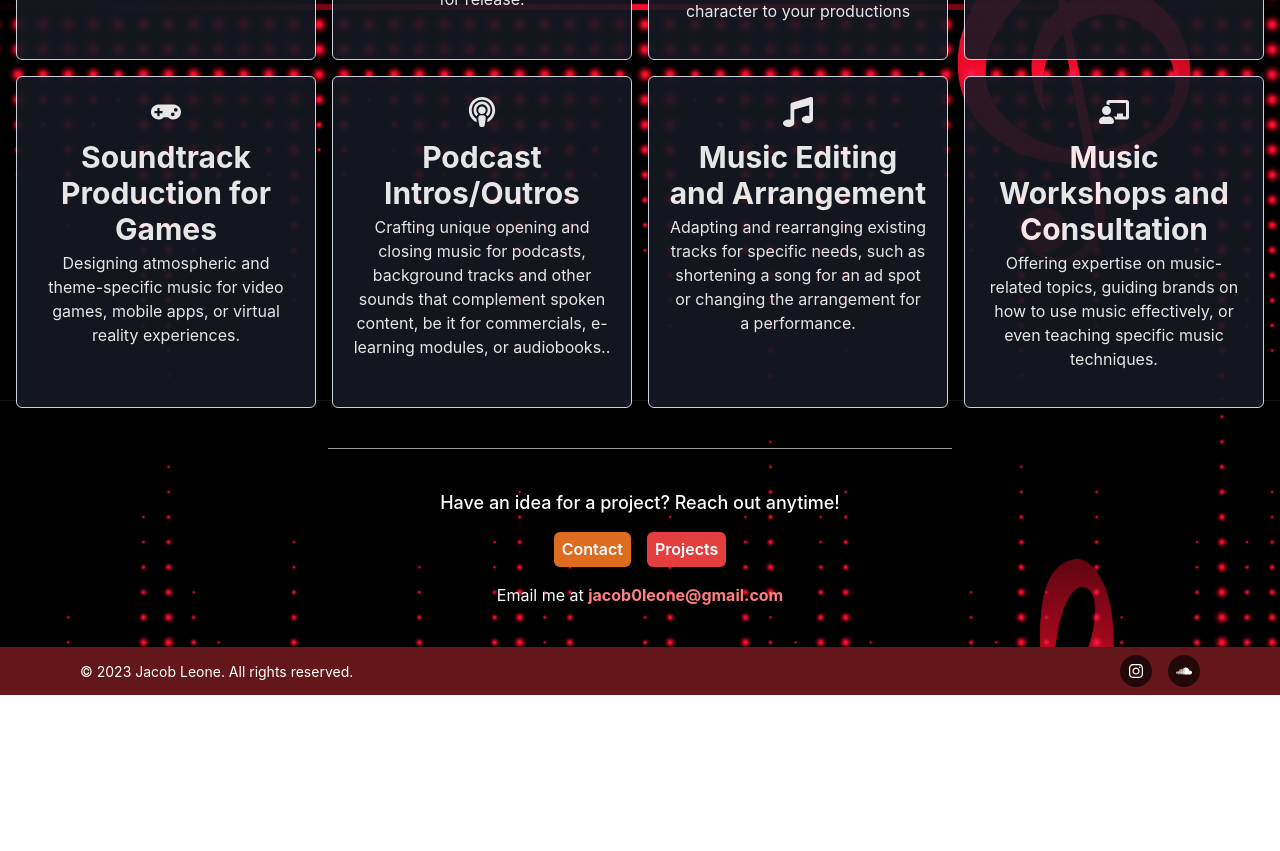
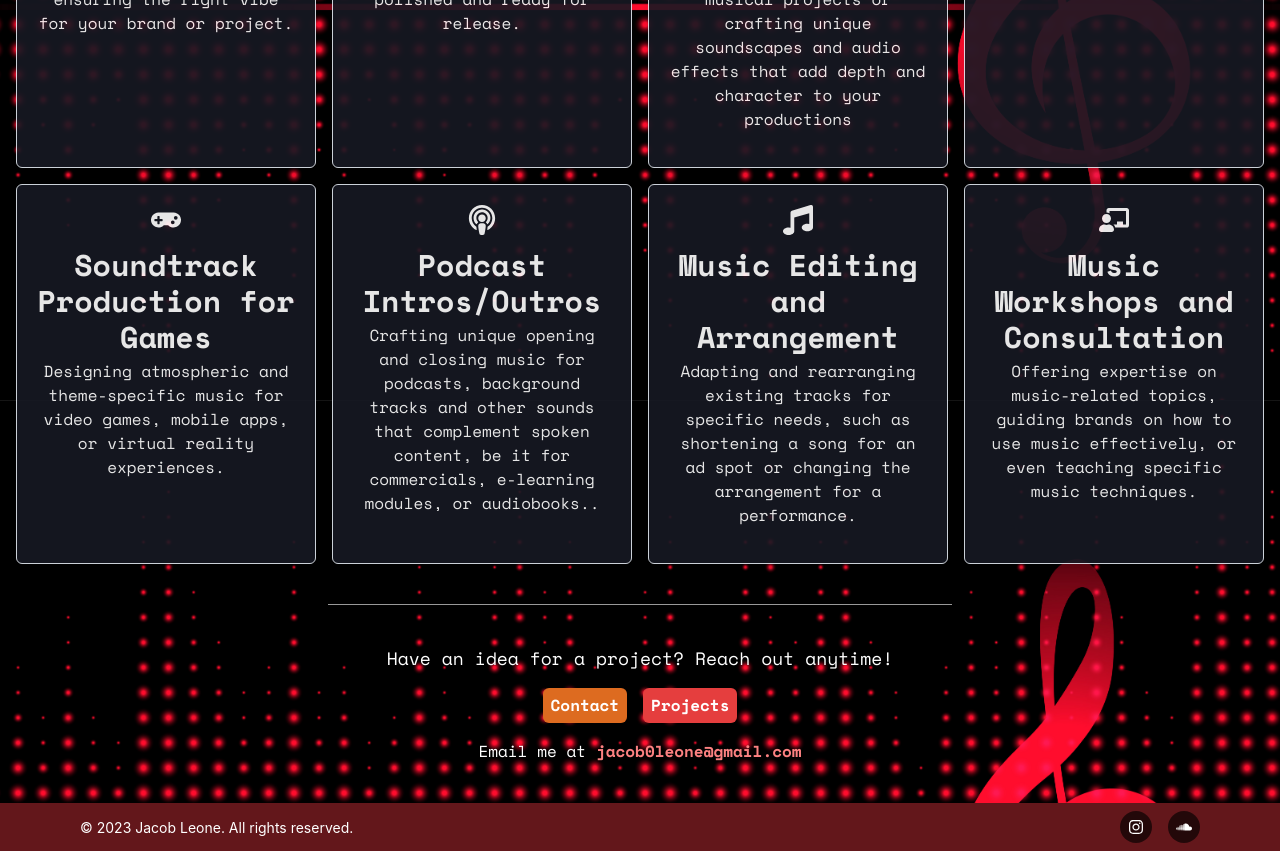
Before and after one commit to jacklion710/jacobleone-music-portfolio, a Next.js app: page /Services in a window 1280 px wide. Shown: the part 400-1251 px from the top of the page. Before the commit the page ends 1095 px from the top, so only its background shows below. Built offline with nearby package versions, Linux system fonts and the light colour scheme.

Commit message:
Changed fonts

```diff
--- a/components/LandingPage.tsx
+++ b/components/LandingPage.tsx
@@ -27,13 +27,17 @@ const LandingPage = () => {
         <meta property="og:title" content="Jacob Leone | Music Producer & Artist" />
         <meta property="og:description" content="Discover the musical world of Jacob Leone. From rock and pop to electronic vibes, feel the rhythm." />
         <meta property="og:url" content="https://jacobleone-music.vercel.app/" />
-        <link rel="canonical" href="https://jacobleone-music.vercel.app/" />
+        <link rel="canonical" href="https://jacobleone-music.vercel.app/"
+         />
+         <link href="https://fonts.googleapis.com/css2?family=Space+Mono:wght@400;700&display=swap" rel="stylesheet"/>
       </Helmet>
       <Box bgColor="rgba(0, 0, 0, 0.7)" p={8} borderRadius="md">
         <VStack spacing={6}>
         <Heading
             fontSize={['2xl', '3xl', '4xl', '5xl']}
             color="white"
+            fontFamily="'Space Mono', monospace"
+            fontWeight="700"
             textShadow="0 0 5px red, 0 0 10px red, 0 0 15px red, 0 0 20px red"
         >
             Jacob Leone
@@ -44,7 +48,7 @@ const LandingPage = () => {
           </VStack>
           <VStack spacing={2}>
             <FaHeadphones size="1.5em" color="white" />
-            <Text fontSize={['lg', 'xl', '2xl']} color="gray.300">Electronic Artist</Text>
+            <Text fontSize={['lg', 'xl', '2xl']} color="gray.300" fontFamily="'Space Mono', monospace" >Electronic Artist</Text>
           </VStack>
           {/* Conditional rendering for Listen to My Reel button */}
           {!reelDisclosure.isOpen && (
@@ -61,19 +65,19 @@ const LandingPage = () => {
           {/* Conditional rendering for the waveform and its play/pause button */}
           {reelDisclosure.isOpen && (
             <Flex flexDirection="column" alignItems="center" mt={4}>
-                <Heading size="sm" mb={5}>Listen to My Reel</Heading>
+                <Heading size="sm" mb={5} fontFamily="'Space Mono', monospace">Listen to My Reel</Heading>
                 <Waveform src="/audio/reel.wav" isVisible={reelDisclosure.isOpen} />
             </Flex>
         )}
           <Box textAlign="center" w="100%" my={10}>
-            <Text fontSize="lg" color="gray.300" mb={1} maxW="700px" textAlign="center" mx="auto">
+            <Text fontSize="lg" color="gray.300" mb={1} maxW="700px" textAlign="center" mx="auto" fontFamily="'Space Mono', monospace">
               At the intersection of technology and artistry, I leverage my expertise to provide creative solutions to brands in the musical sphere.
             </Text>
             <Button variant="link" color="red.500" onClick={readMoreDisclosure.onToggle} mt={2}>
               {readMoreDisclosure.isOpen ? "Read Less" : "Read More"} {readMoreDisclosure.isOpen ? <FaAngleUp /> : <FaAngleDown />}
             </Button>
             <Collapse in={readMoreDisclosure.isOpen}>
-              <Text fontSize="lg" color="gray.300" mt={4} maxW="700px" textAlign="center" mx="auto">
+              <Text fontSize="lg" color="gray.300" mt={4} maxW="700px" textAlign="center" mx="auto" fontFamily="'Space Mono', monospace">
                 Through a combination of innovative sound design and adaptive production techniques, I partner with brands to curate unique audio experiences tailored to their needs. Understanding the vision of any brand and translating it into memorable music compositions is my forte. Whether it is creating sonic identities for new products, enhancing media campaigns, or simply producing tracks that resonate with target audiences, I am dedicated to delivering exceptional value and results.
               </Text>
             </Collapse>
--- a/pages/Contact.tsx
+++ b/pages/Contact.tsx
@@ -58,6 +58,7 @@ export default function Contact() {
         <meta name="keywords" content="Jacob Leone, Connect, Code, Services, Linkedin, Github, Contact" />
         <meta property="og:url" content="https://jacobleone-tech.vercel.app/Contact" />
         <link rel="canonical" href="https://jacobleone-tech.vercel.app/Contact" />
+        <link href="https://fonts.googleapis.com/css2?family=Space+Mono:wght@400;700&display=swap" rel="stylesheet" />
         </Helmet>
         <Flex
           direction="column"
@@ -86,6 +87,8 @@ export default function Contact() {
             position="relative"
           >
             <Heading
+              fontFamily="'Space Mono', monospace"
+              fontWeight="700"
               size="2xl"
               mb={4}
               position="relative"
@@ -103,7 +106,7 @@ export default function Contact() {
             >
               Connect with Me
             </Heading>
-            <Text mb={6}>
+            <Text mb={6} fontFamily="'Space Mono', monospace">
               Want to ask a question or book me for a services? Reach out to me directly on any platform or send me an <Link href="mailto:jacob0leone@gmail.com" color="red.400">email</Link>
             </Text>
               </Box>
--- a/pages/Projects.tsx
+++ b/pages/Projects.tsx
@@ -41,6 +41,7 @@ export default function Projects() {
         <meta name="keywords" content="Jacob Leone, Projects, Full Stack, M8 Data Cleaner, Web Audio, CDJ Compatibility, Portfolio" />
         <meta property="og:url" content="https://jacobleone-tech.vercel.app/Projects" />
         <link rel="canonical" href="https://jacobleone-tech.vercel.app/Projects" />
+        <link href="https://fonts.googleapis.com/css2?family=Space+Mono:wght@400;700&display=swap" rel="stylesheet" />
       </Helmet>
       <Flex
           direction="column"
@@ -64,6 +65,8 @@ export default function Projects() {
               px={4}
           >
               <Heading
+                  fontFamily="'Space Mono', monospace"
+                  fontWeight="700"
                   mb={4}
                   size="2xl"
                   position="relative"
@@ -90,8 +93,8 @@ export default function Projects() {
                       <AspectRatio ratio={4 / 3}>
                       <Image src={project.imageUrl} alt={project.title} borderRadius="md" mb={4} objectFit="cover" />
                       </AspectRatio>
-                      <Heading size="md" my={2} textAlign="center">{project.title}</Heading>
-                      <Text mb={4} noOfLines={2}>{project.description}</Text>
+                      <Heading size="md" my={2} textAlign="center" fontFamily="'Space Mono', monospace" fontWeight="700">{project.title}</Heading>
+                      <Text mb={4} noOfLines={2} fontFamily="'Space Mono', monospace">{project.description}</Text>
                       <Flex justifyContent="center" mt={3} wrap="wrap">
                         <Tooltip label="Visit GitHub Repository" aria-label="GitHub link">
                             <Button as={Link} href={project.githubUrl} leftIcon={<FaGithub />} isExternal colorScheme="blue" mr={2}>
--- a/pages/Services.tsx
+++ b/pages/Services.tsx
@@ -83,6 +83,7 @@ const services = [
                 <meta property="og:description" content="Explore Jacob Leone's professional services, ranging from AI & Machine Learning, Software Development, Web Development, to Mobile App Creation. Get the best tech solutions tailored for your needs." />
                 <meta property="og:url" content="https://jacobleone-tech.vercel.app/Services" />
                 <link rel="canonical" href="https://jacobleone-tech.vercel.app/Services" />
+                <link href="https://fonts.googleapis.com/css2?family=Space+Mono:wght@400;700&display=swap" rel="stylesheet" />
             </Helmet>
             <Flex
                 direction="column"
@@ -98,6 +99,8 @@ const services = [
 
                 <Container maxW="container.xl" flexGrow={1}>
                     <Heading
+                        fontFamily="'Space Mono', monospace"
+                        fontWeight="700"
                         as="h1"
                         size="2xl"
                         mb={10}
@@ -128,8 +131,8 @@ const services = [
                                     {service.icon}
                                 </Box>
                             </Flex>
-                            <Heading as="h2" size="lg" mb={1} textAlign="center">{service.title}</Heading>
-                            <Text mb={4} textAlign="center">{service.description}</Text>
+                            <Heading as="h2" size="lg" mb={1} textAlign="center" fontFamily="'Space Mono', monospace" fontWeight="700">{service.title}</Heading>
+                            <Text mb={4} textAlign="center" fontFamily="'Space Mono', monospace">{service.description}</Text>
                         </Box>
                     ))}
                 </Flex>
@@ -137,18 +140,18 @@ const services = [
                     <Divider my={10} w="50%" borderColor="white" mx="auto" />
 
                     <VStack mt={10} mb={10} spacing={4} alignItems="center">
-                        <Text fontSize="lg" textAlign="center" fontWeight="medium">
+                        <Text fontSize="lg" textAlign="center" fontWeight="medium" fontFamily="'Space Mono', monospace" >
                             Have an idea for a project? Reach out anytime!
                         </Text>
                         <Flex>
-                            <Button colorScheme="orange" size="med" as={Link} href="/Contact" mr={4} padding={2}>
+                            <Button colorScheme="orange" size="med" as={Link} href="/Contact" mr={4} padding={2} fontFamily="'Space Mono', monospace" >
                                 Contact
                             </Button>
-                            <Button colorScheme="red" size="med" as={Link} href="/Projects" padding={2}>
+                            <Button colorScheme="red" size="med" as={Link} href="/Projects" padding={2} fontFamily="'Space Mono', monospace" >
                                 Projects
                             </Button>
                         </Flex>
-                        <Text fontSize="med">
+                        <Text fontSize="med" fontFamily="'Space Mono', monospace" >
                             Email me at <Link href="mailto:jacob0leone@gmail.com" color="red.300" fontWeight="bold">jacob0leone@gmail.com</Link>
                         </Text>
                     </VStack>
```
